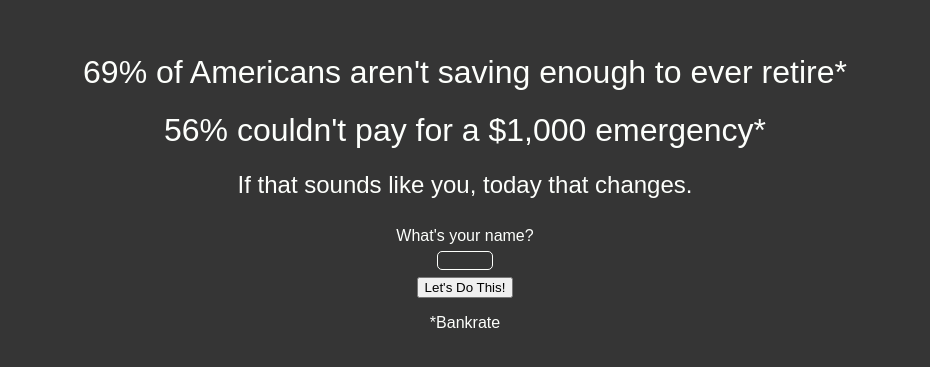
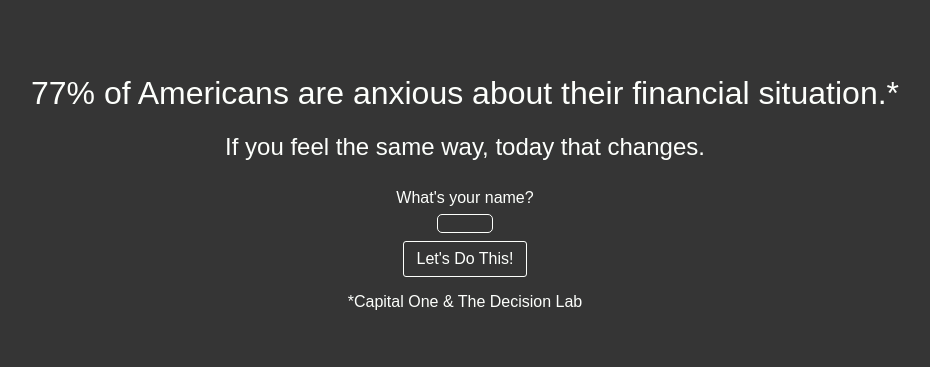
Before and after one commit to corumgold/simpli-money-path, a React (Create React App) app: page / in a window 1280 px wide. Shown: the part 199-566 px from the top of the page, without its empty margins (175-1105 px from the left). Built offline with nearby package versions, Linux system fonts and the light colour scheme; a web font is replaced by a local one.

Commit message:
Style buttons

```diff
--- a/public/less/styles.less
+++ b/public/less/styles.less
@@ -30,7 +30,25 @@ a {
   color: @accent-color;
   font-weight: 600;
 }
-
 span {
   color: @accent-color;
 }
+
+button {
+  border: 1px solid @primary-text-color;
+  border-radius: 3px;
+  padding: 0.5em 0.75em;
+  font-style: inherit;
+  background: linear-gradient(to right, @accent-color 50%, transparent 50%);
+  background-size: 200% 100%;
+  background-position: right bottom;
+  transition: all 0.5s ease-out;
+  color: @primary-text-color;
+  cursor: pointer;
+  font: inherit
+}
+
+button:hover {
+  background-position: left bottom;
+  color: @primary-color;
+}
--- a/src/components/ModerateInterestDebt.js
+++ b/src/components/ModerateInterestDebt.js
@@ -33,7 +33,7 @@ const HighInterestDebt = () => {
   if (!user.debt) {
     return (
       <>
-        <h1>Since you don't have any debt, you can skip this part!</h1>
+        <h1>Congratulations! You're Debt Free!</h1>
         <button onClick={handleClick}>Move On</button>
       </>
     );
--- a/src/components/Start.js
+++ b/src/components/Start.js
@@ -75,10 +75,9 @@ const Start = () => {
 
   return (
     <>
-      <h1>69% of Americans aren't saving enough to ever retire*</h1>
-      <h1>56% couldn't pay for a $1,000 emergency*</h1>
+      <h1>77% of Americans are anxious about their financial situation.*</h1>
 
-      <h2>If that sounds like you, today that changes.</h2>
+      <h2>If you feel the same way, today that changes.</h2>
 
       {!user.name ? (
         <form>
@@ -95,7 +94,7 @@ const Start = () => {
         </>
       )}
 
-      <p>*Bankrate</p>
+      <p>*Capital One & The Decision Lab</p>
     </>
   );
 };
--- a/src/styles.css
+++ b/src/styles.css
@@ -116,3 +116,20 @@ a {
 span {
   color: #8ac926;
 }
+button {
+  border: 1px solid #fdfffc;
+  border-radius: 3px;
+  padding: 0.5em 0.75em;
+  font-style: inherit;
+  background: linear-gradient(to right, #8ac926 50%, transparent 50%);
+  background-size: 200% 100%;
+  background-position: right bottom;
+  transition: all 0.5s ease-out;
+  color: #fdfffc;
+  cursor: pointer;
+  font: inherit;
+}
+button:hover {
+  background-position: left bottom;
+  color: #353535;
+}
```
